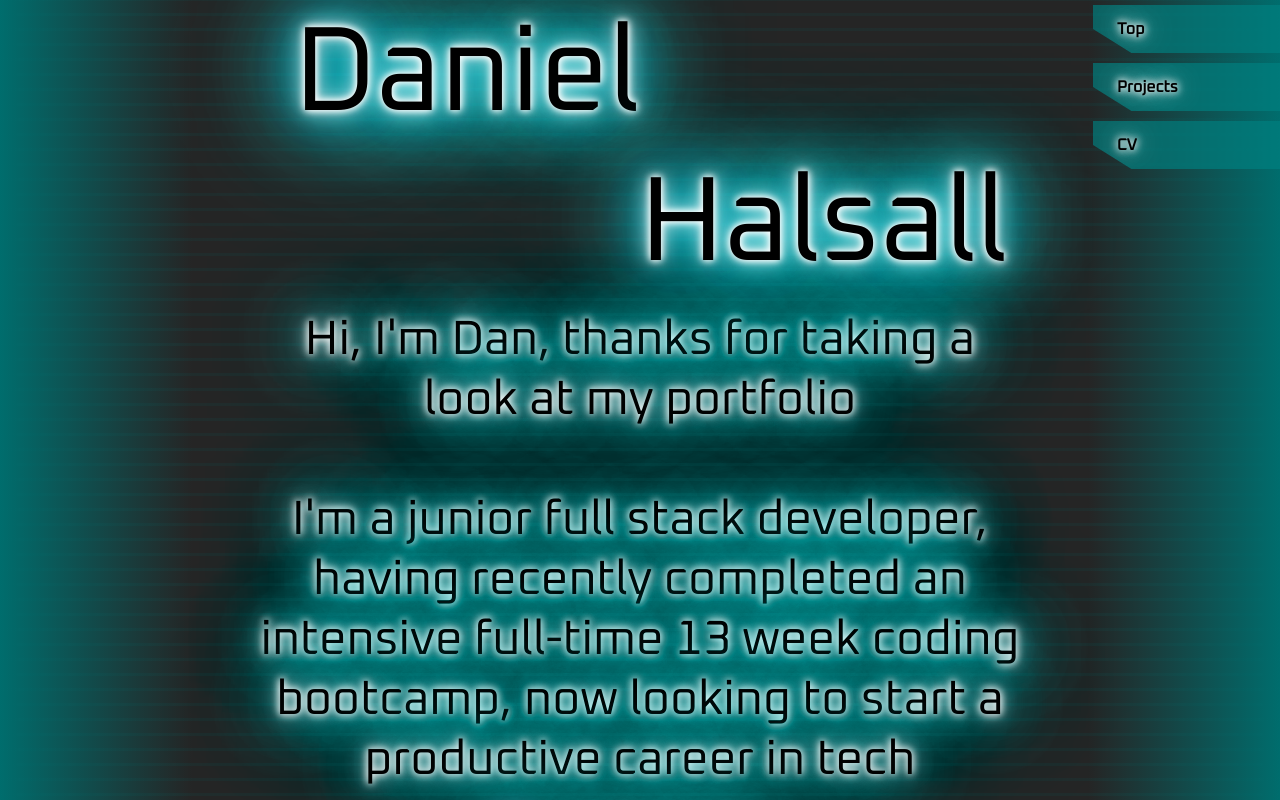
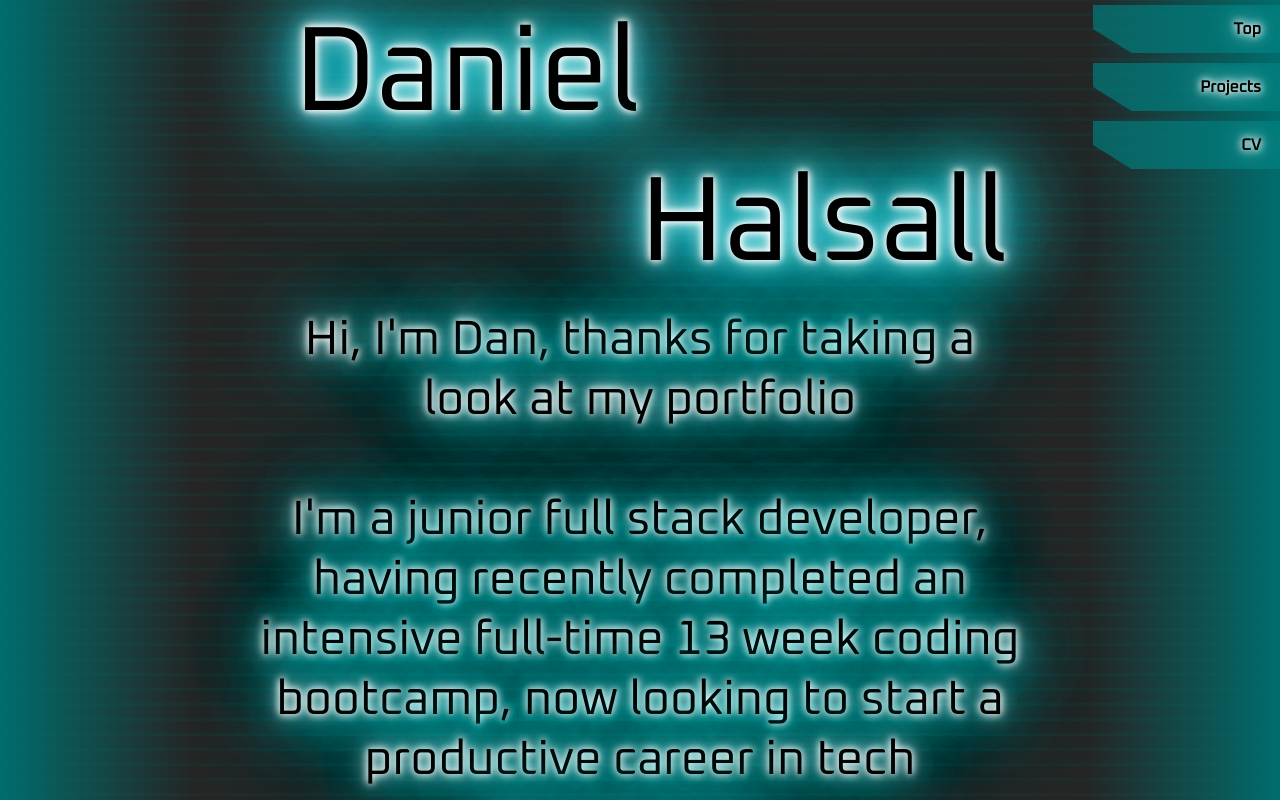
Before and after one commit to danny-817/Portfolio, a React (Vite) app: page / in a window 1280 px wide. Shown: the top 800 px of the page. Built offline with nearby package versions, Linux system fonts and the light colour scheme.

Commit message:
styling nav buttons

```diff
--- a/src/components/footer.jsx
+++ b/src/components/footer.jsx
@@ -8,15 +8,15 @@ export default function Footer() {
       >
         Files and folders icons created by Payungkead - Flaticon
       </a> */}
-      <div className="button ">
+      <div className="button " tabindex="0">
         {/* <button className="button">Test</button> */}
-        <p className="neon-glow-blue">Top</p>
+        <p className="neon-glow-blue button-text">Top</p>
       </div>
-      <div className="button">
-        <p className="neon-glow-blue">Projects</p>
+      <div className="button" tabindex="0">
+        <p className="neon-glow-blue button-text">Projects</p>
       </div>
-      <div className="button">
-        <p className="neon-glow-blue">CV</p>
+      <div className="button" tabindex="0">
+        <p className="neon-glow-blue button-text">CV</p>
       </div>
     </div>
   );
--- a/src/custom/custom.css
+++ b/src/custom/custom.css
@@ -286,17 +286,19 @@ body {
   flex-direction: column;
   z-index: 1;
   width: 15%;
+  max-width: 15em;
   right: 0;
 }
 .button {
   /* text-align: center; */
   box-sizing: border-box;
   align-items: center;
+  justify-content: right;
 
   display: flex;
   width: 100%;
   height: 2em;
-
+  /* max-width: 15em; */
   padding: 1.5em;
   margin: 5px;
   font-size: 1em;
@@ -305,7 +307,7 @@ body {
   color: #000000;
   background-color: rgba(0, 128, 128, 0.662);
   clip-path: polygon(0 0, 100% 0, 100% 100%, 20% 100%, 0 50%);
-  transition: background-color 0.5s;
+  transition: background-color 0.5s, transform 0.5s;
 }
 /* .button::before {
   display: inline-block;
@@ -317,6 +319,13 @@ body {
 }*/
 .button:hover {
   background-color: #00e7ef;
+  transform: scale(1.2);
+}
+.button:active {
+  background-color: rgb(0, 0, 0);
+}
+.button-text {
+  margin-left: 2em;
 }
 /* .scroll-snap-parent {
   scroll-snap-type: y mandatory;
```
